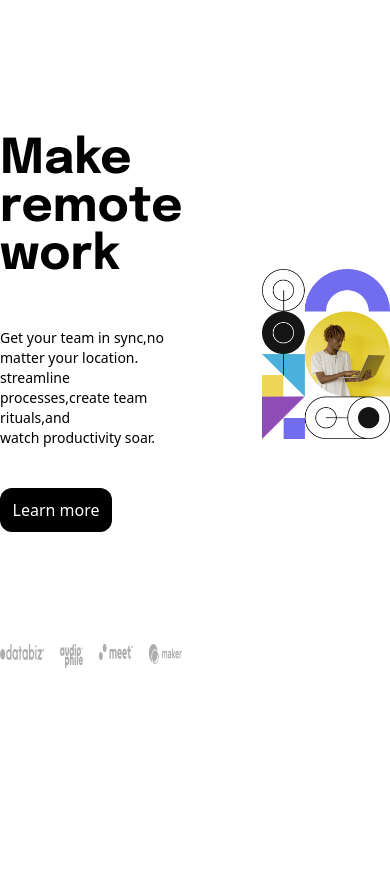
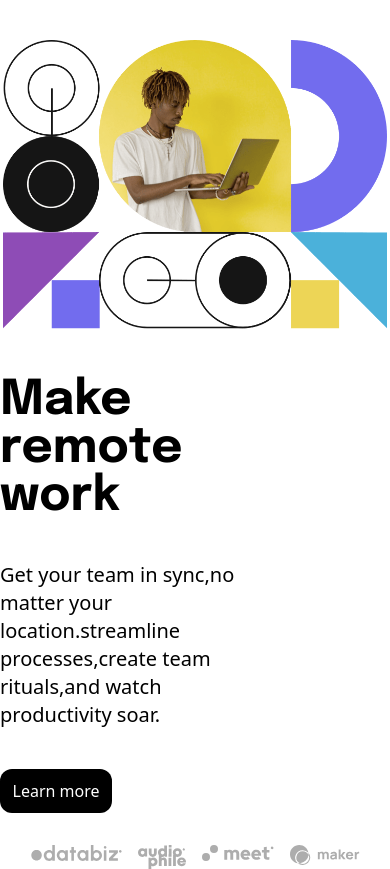
Before and after one commit to Abdirizaks12/landing-page, a website: page index.html in a window 390 px wide. Before the commit the page ends 844 px from the top, so only its background shows below. Drawn offline with nearby package versions, Linux system fonts and the light colour scheme.

Commit message:
style:made the page responsive

```diff
--- a/index.html
+++ b/index.html
@@ -12,28 +12,35 @@
 
     <title>my landing page</title>
   </head>
-  <body class="h-screen">
+  <body class="h-screen mx-auto">
     <nav>
       <a>
         <img />
       </a>
     </nav>
     <main >
-      <div class="flex  gap-x-20  items-center justify-center mt-10 mb-12">
-        <div class="left-content mt-12 flex flex-col">
-          <div class="hero-content flex flex-col mt-12" >
-            <h1 class="font-[Epilogue] text-5xl mb-12 font-bold">
+      <div class="md:flex md:flex-row md:gap-x-20 flex flex-col  items-center justify-center mt-10 mb-12">
+        <div class="max-w-sm h-full md:order-2 ">
+        <picture>
+          <source media="(min-width:768px)" srcset="./public/images/image-hero-desktop.png">
+          <source media="(max-width:767px)" srcset="./public/images/image-hero-mobile.png">
+          <img src="./public/images/image-hero-desktop.png" alt="hero" >
+        </picture>
+        </div>
+        <div class="left-content mt-12 flex flex-col items-center justify-center">
+          <div class="hero-content flex  flex-col  md:mt-12" >
+            <h1 class="font-[Epilogue] text-5xl md:mb-12 w-2/3  font-bold">
               Make <br />
               remote work
             </h1>
-            <p1 class="font-medium text-grey-500 mb-10 text-sm">
-              Get your team in sync,no matter your location.<br />streamline
-              processes,create team rituals,and <br />
+            <p1 class="font-medium text-grey-500 w-2/3 my-10 text-xl md:text-sm">
+              Get your team in sync,no matter your location.streamline
+              processes,create team rituals,and
               watch productivity soar.
             </p1>
             <button class="bg-black w-28 rounded-xl py-2.5 px-2 text-white" >Learn more</button>
           </div>
-          <div class="links mt-28 flex gap-4 justify-start" >
+          <div class="links md:mt-28 mt-8 flex gap-4 justify-start" >
             <a>
               <img class="h-4" src="./public/images/client-databiz.svg" />
             </a>
@@ -48,9 +55,6 @@
             </a>
           </div>
         </div class="left-content">
-        <div class="max-w-sm h-full">
-          <img class="" src="./public/images/image-hero-desktop.png" />
-        </div>
       </div>
     </main>
   </body>
```
